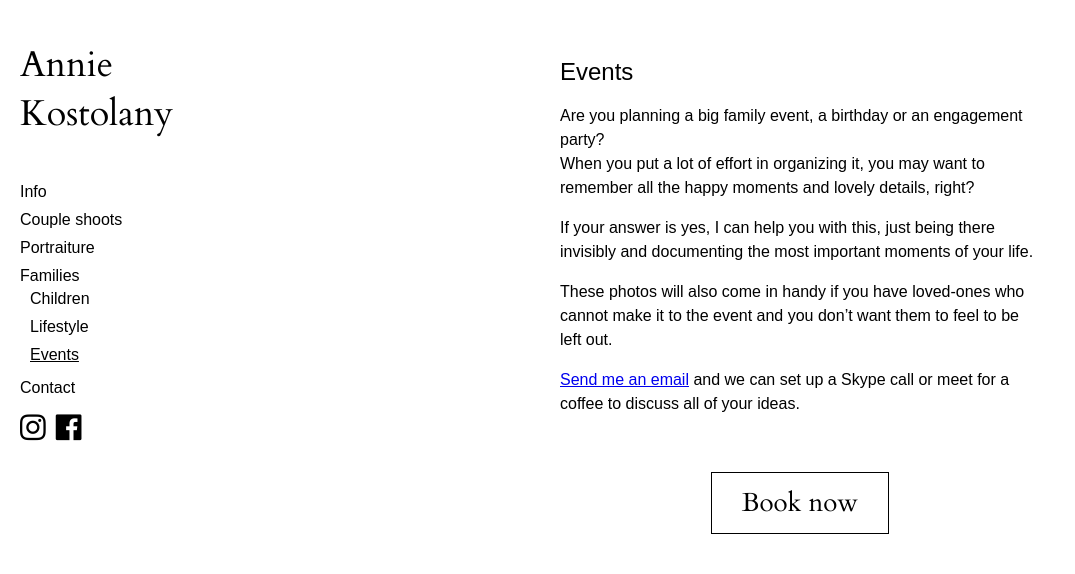
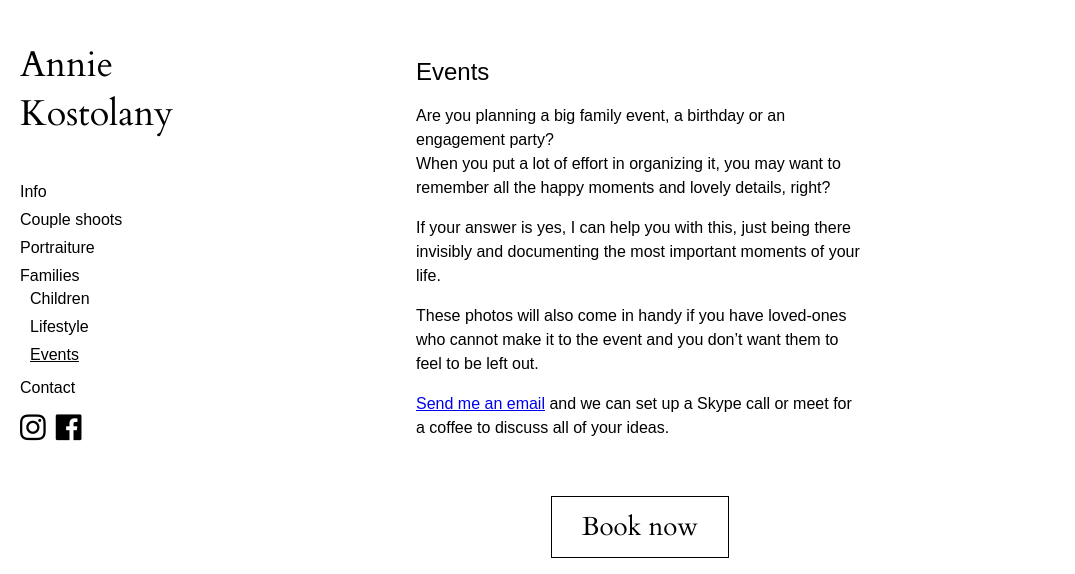
Before and after one commit to 3n1k0/anniekostolany.com, a React app: page /events in a window 1280 px wide. Shown: the top 574 px of the page, without its empty margins (0-1075 px from the left). Built offline with nearby package versions, Linux system fonts and the light colour scheme.

Commit message:
update design

```diff
--- a/src/components/ApplicationShell/DesktopSidebar/style.scss
+++ b/src/components/ApplicationShell/DesktopSidebar/style.scss
@@ -1,5 +1,5 @@
 .scroller {
-	width: 25%;
+	width: 15%;
 
 	h1 {
 		color: #000000;
@@ -11,6 +11,10 @@
 		padding: 40px 0;
 		width: 200px;
 		z-index: -1
+	}
+
+	@media (max-width: 1200px) {
+		width: 20%;
 	}
 }
 
--- a/src/components/ApplicationShell/style.scss
+++ b/src/components/ApplicationShell/style.scss
@@ -1,6 +1,7 @@
 .pages {
 	will-change: filter;
-	width: 75%;
+	width: 70%;
+	padding-right: 15%;
 	position: absolute;
 	right: 0;
 
@@ -16,6 +17,11 @@
 		right: auto;
 		width: 100%;
 	}
+
+	@media (max-width: 1200px) {
+		padding-right: 0;
+		width: 80%;
+	}
 }
 
 .blur {
```
